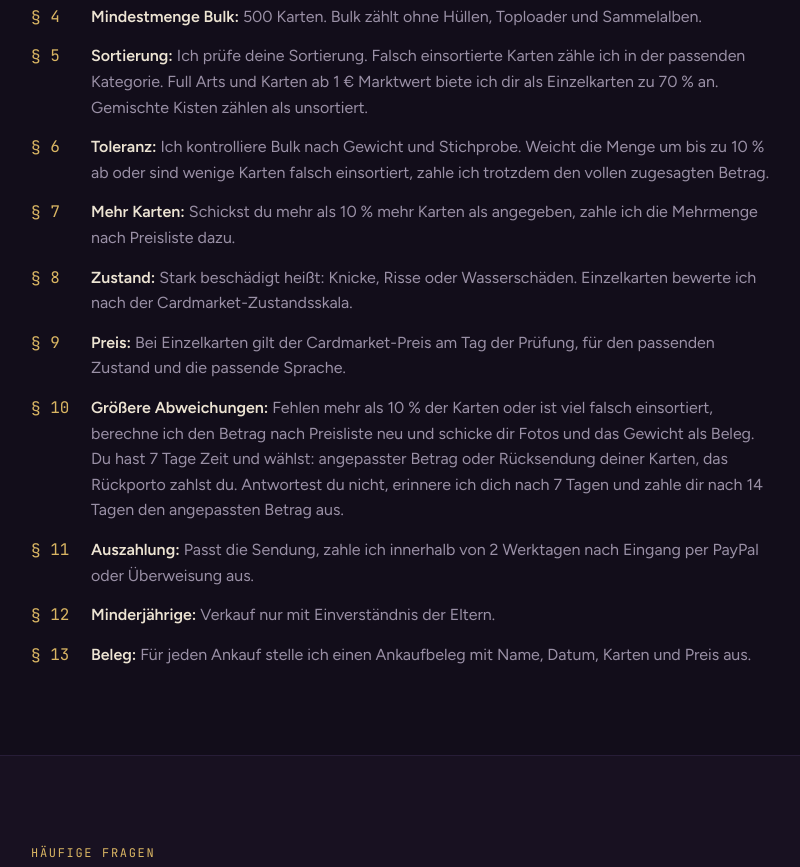
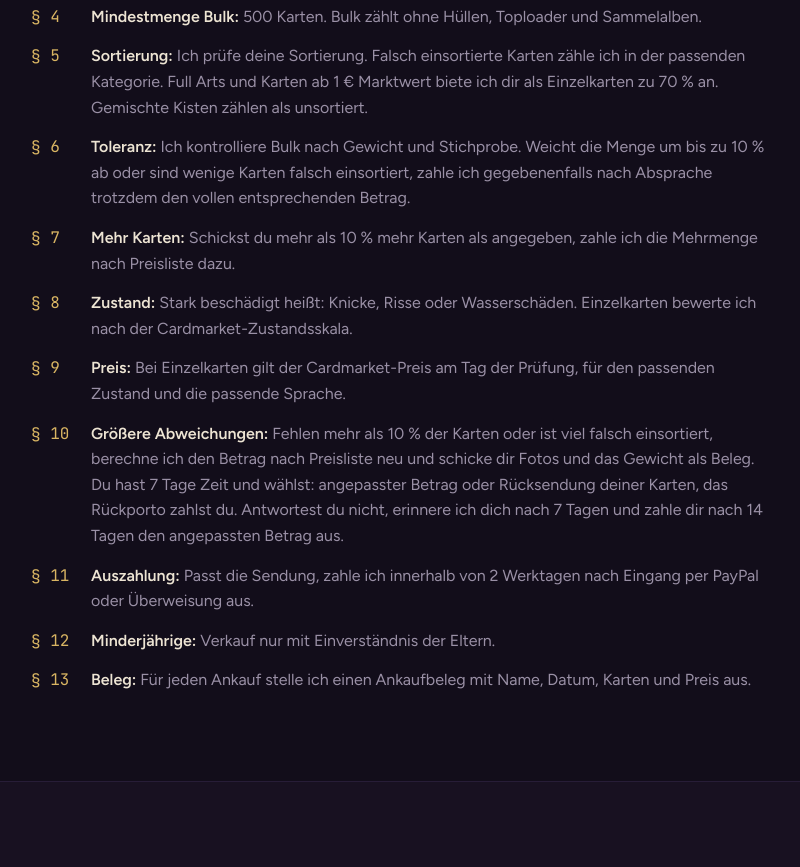
Before and after one commit to NoGreedCards/nogreedcards.github.io, a plain HTML site: page ablauf.html in a window 1280 px wide. Shown: the part 1900-2767 px from the top of the page, without its empty margins (69-869 px from the left). Drawn offline with Linux system fonts and the light colour scheme.

Commit message:
Ankaufbedingungen Punkt 6 (Toleranz): Formulierung angepasst
Co-Authored-By: Claude Opus 5.5 <noreply@anthropic.com>
Claude-Session: https://claude.ai/code/session_01GAXBbzmMJqHe54W86gqPXR

```diff
--- a/ablauf.html
+++ b/ablauf.html
@@ -455,7 +455,7 @@ footer nav a,footer a{display:inline-block;padding-block:6px}
         <li><span><b>Versand auf dein Risiko:</b> Du verschickst die Karten auf eigene Gefahr und nur mit Sendungsnummer. Ab einem Wert von 25&nbsp;€ bitte versichert. Geht ein Paket ohne Sendungsnummer verloren, kann ich dafür nicht haften. Bei einem verfolgten Paket hilft dir die Sendungsnummer, den Schaden beim Versanddienst geltend zu machen.</span></li>
         <li><span><b>Mindestmenge Bulk:</b> 500 Karten. Bulk zählt ohne Hüllen, Toploader und Sammelalben.</span></li>
         <li><span><b>Sortierung:</b> Ich prüfe deine Sortierung. Falsch einsortierte Karten zähle ich in der passenden Kategorie. Full Arts und Karten ab 1&nbsp;€ Marktwert biete ich dir als Einzelkarten zu 70&nbsp;% an. Gemischte Kisten zählen als unsortiert.</span></li>
-        <li><span><b>Toleranz:</b> Ich kontrolliere Bulk nach Gewicht und Stichprobe. Weicht die Menge um bis zu 10&nbsp;% ab oder sind wenige Karten falsch einsortiert, zahle ich trotzdem den vollen zugesagten Betrag.</span></li>
+        <li><span><b>Toleranz:</b> Ich kontrolliere Bulk nach Gewicht und Stichprobe. Weicht die Menge um bis zu 10&nbsp;% ab oder sind wenige Karten falsch einsortiert, zahle ich gegebenenfalls nach Absprache trotzdem den vollen entsprechenden Betrag.</span></li>
         <li><span><b>Mehr Karten:</b> Schickst du mehr als 10&nbsp;% mehr Karten als angegeben, zahle ich die Mehrmenge nach Preisliste dazu.</span></li>
         <li><span><b>Zustand:</b> Stark beschädigt heißt: Knicke, Risse oder Wasserschäden. Einzelkarten bewerte ich nach der Cardmarket-Zustandsskala.</span></li>
         <li><span><b>Preis:</b> Bei Einzelkarten gilt der Cardmarket-Preis am Tag der Prüfung, für den passenden Zustand und die passende Sprache.</span></li>
```
